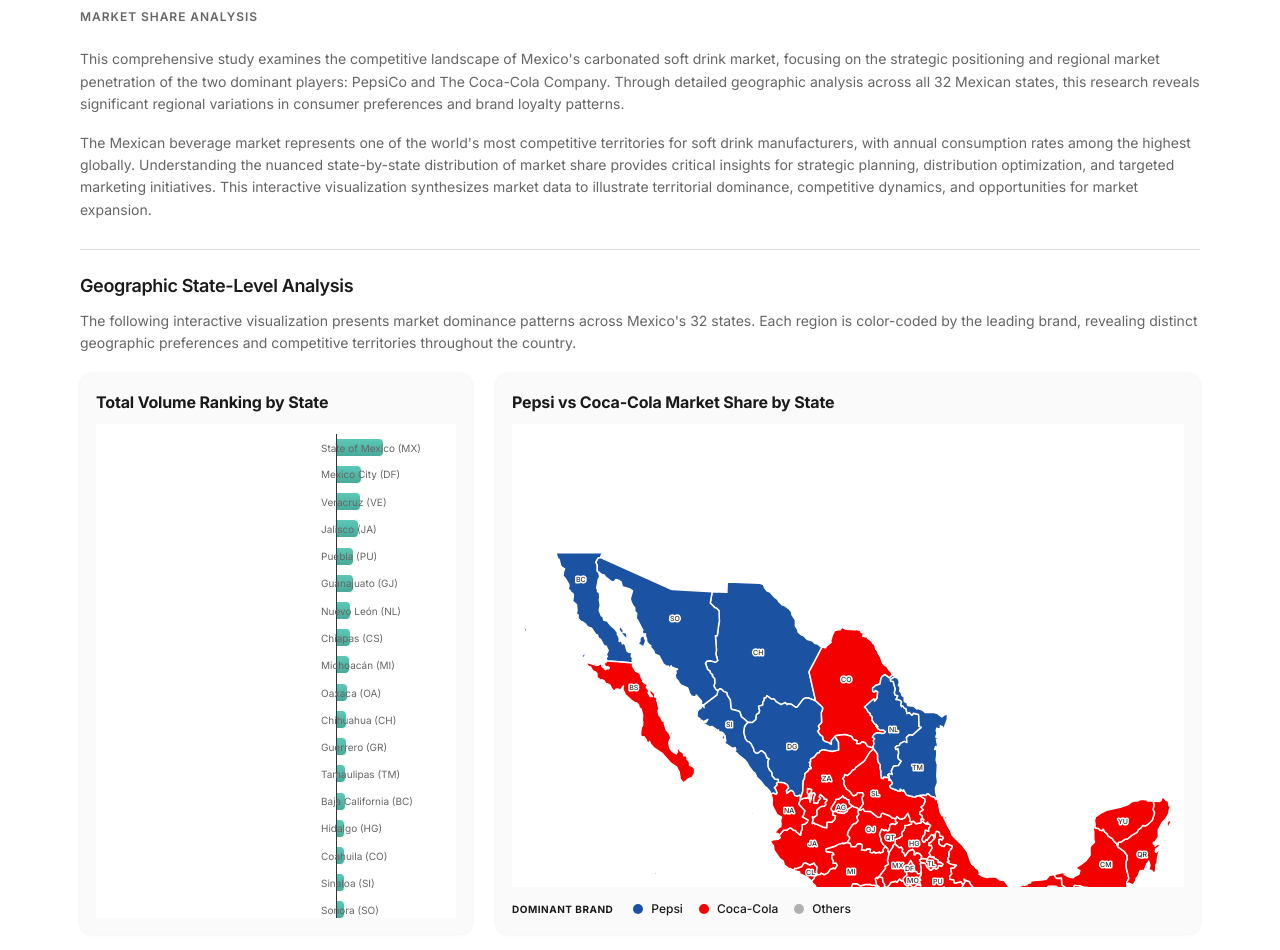
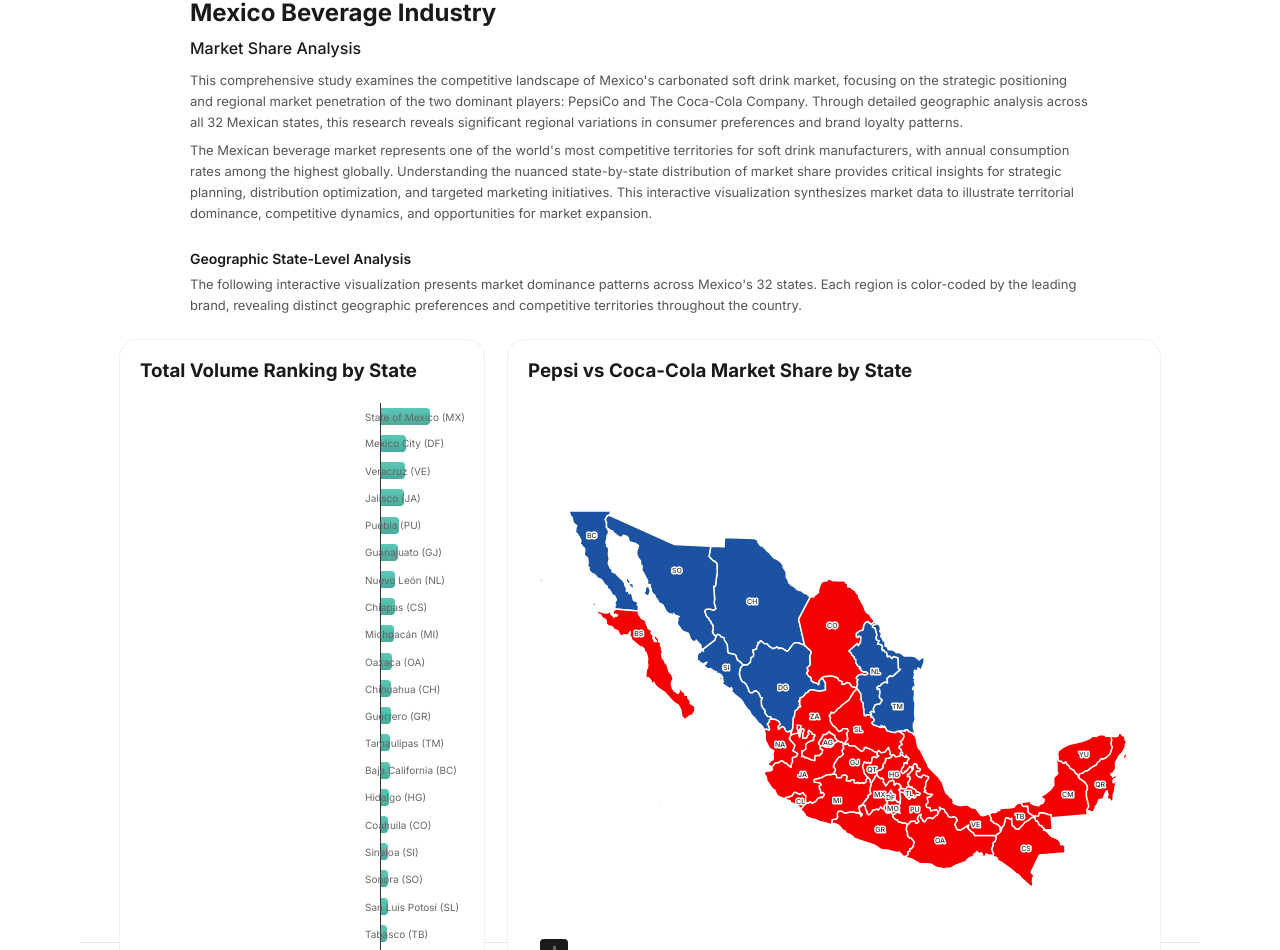
Before and after one commit to daniela2708/mex-map, a React (Vite) app: page / in a window 1280 px wide. Shown: the part 102-1052 px from the top of the page. Built offline with nearby package versions, Linux system fonts and the light colour scheme.

Commit message:
Refine map and ranking layout styles

```diff
--- a/src/components/MapSection.css
+++ b/src/components/MapSection.css
@@ -1,220 +1,168 @@
+/* CONTENEDOR GENERAL DE LA SECCIÓN */
 .map-section {
-  margin-top: 0;
+  padding: 32px 40px;
 }
 
+/* TITULOS E INTRO (arriba de las gráficas) */
 .map-header {
-  margin-bottom: 24px;
-  padding-bottom: 28px;
-  border-bottom: 1px solid #e0e0e0;
+  max-width: 900px;
+  margin: 0 auto 24px;
 }
 
 .section-title {
-  font-size: 32px;
+  font-size: 24px;
   font-weight: 700;
-  color: #1a1a1a;
-  margin: 0 0 10px 0;
-  letter-spacing: -0.025em;
-  line-height: 1.1;
-  font-family: 'Inter', -apple-system, BlinkMacSystemFont, sans-serif;
-  text-align: left;
+  margin-bottom: 4px;
 }
 
 .section-subtitle {
-  font-size: 12px;
-  font-weight: 600;
-  color: #666;
-  margin: 0 0 22px 0;
-  letter-spacing: 0.08em;
-  text-transform: uppercase;
-  text-align: left;
-  font-family: 'Inter', -apple-system, BlinkMacSystemFont, sans-serif;
+  font-size: 16px;
+  font-weight: 500;
+  margin-bottom: 8px;
 }
 
 .section-description {
-  font-size: 14px;
-  color: #666;
-  line-height: 1.6;
-  font-weight: 400;
-  margin-bottom: 16px;
-  text-align: left;
-  font-family: 'Inter', -apple-system, BlinkMacSystemFont, sans-serif;
-}
-
-.section-description:last-of-type {
-  margin-bottom: 0;
+  font-size: 13px;
+  color: #555;
+  margin-bottom: 8px;
 }
 
 .map-intro {
-  margin-bottom: 20px;
+  max-width: 900px;
+  margin: 0 auto 24px;
 }
 
 .map-intro-title {
-  font-size: 18px;
+  font-size: 14px;
   font-weight: 600;
-  color: #1a1a1a;
-  margin: 0 0 12px 0;
-  letter-spacing: -0.02em;
-  line-height: 1.3;
-  font-family: 'Inter', -apple-system, BlinkMacSystemFont, sans-serif;
-  text-align: left;
+  margin-bottom: 4px;
 }
 
 .map-intro-text {
-  font-size: 14px;
-  color: #666;
-  line-height: 1.6;
-  font-weight: 400;
-  margin: 0;
-  text-align: left;
-  font-family: 'Inter', -apple-system, BlinkMacSystemFont, sans-serif;
+  font-size: 13px;
+  color: #555;
 }
 
+/* ------------ LAYOUT DE LAS DOS GRÁFICAS ------------ */
+
+/* Fila que contiene ranking y mapa */
 .charts-row {
   display: flex;
   gap: 24px;
+  margin-top: 8px;
+
+  /* Alto fijo para que ambas cards tengan el MISMO alto externo */
+  height: 520px;            /* cambia a 60vh/70vh si prefieres relativo */
   align-items: stretch;
-  height: 70vh;
 }
 
+/* Columnas izquierda/derecha */
 .charts-column {
   display: flex;
   flex-direction: column;
+  min-width: 0;             /* importante para que flex no rompa el layout */
 }
 
+/* Ranking más angosto */
 .charts-column--left {
   flex: 0 0 35%;
 }
 
+/* Mapa más ancho */
 .charts-column--right {
-  flex: 1 1 0;
+  flex: 1;
 }
 
+/* Card genérica (misma para ambas) */
 .card {
+  flex: 1;
   display: flex;
   flex-direction: column;
-  flex: 1;
-  border-radius: 12px;
-  background: #fafafa;
-  box-shadow: 0 0 4px rgba(0, 0, 0, 0.08);
-  padding: 16px;
-  min-height: 0;
+  background: #ffffff;
+  border-radius: 18px;
+  padding: 16px 20px;
+  box-shadow: 0 0 0 1px #f1f1f1;
 }
 
+/* Header fijo arriba */
 .card-header {
   flex: 0 0 auto;
-  padding-bottom: 8px;
+  margin-bottom: 8px;
 }
 
-.card-header h3 {
-  margin: 0;
-  font-size: 16px;
-  font-weight: 700;
-  color: #1a1a1a;
-  letter-spacing: -0.01em;
+/* Cuerpo que se estira y marca la zona de la gráfica */
+.card-body {
+  flex: 1 1 auto;
+  min-height: 0;           /* sin esto, el scroll no funciona bien */
 }
 
-.card-body {
-  flex: 1 1 auto;
-  min-height: 0;
-}
-
+/* RANKING: scroll interno vertical */
 .card-body--scroll {
   overflow-y: auto;
 }
 
+/* MAPA: que la gráfica ocupe todo el alto disponible */
 .card-body--map {
   display: flex;
-  flex-direction: column;
 }
 
-.card-body--map > div,
-.card-body--scroll > div {
-  flex: 1 1 auto;
-  min-height: 0;
+/* Footer (leyenda) bajo el mapa, cuenta dentro del alto de la card */
+.card-footer {
+  flex: 0 0 auto;
+  margin-top: 10px;
 }
 
-.card-footer {
-  margin-top: 12px;
-}
+/* ------------ CONTENEDOR DE HIGHCHARTS ------------ */
 
 .chart-container {
   width: 100%;
   height: 100%;
 }
 
+/* Forzar que el div interno de Highcharts llene el contenedor
+   (evita que el mapa se haga más chico o tenga altura rara) */
+.chart-container > div {
+  width: 100% !important;
+  height: 100% !important;
+}
+
+/* ------------ LEYENDA DEL MAPA ------------ */
+
 .legend {
   display: flex;
   align-items: center;
   gap: 16px;
-  flex-wrap: wrap;
+  font-size: 11px;
 }
 
 .legend-title {
-  font-size: 10px;
-  font-weight: 700;
+  font-weight: 600;
   text-transform: uppercase;
-  letter-spacing: 0.5px;
-  color: #1a1a1a;
-  margin-right: 4px;
+  letter-spacing: 0.04em;
+  color: #444;
 }
 
 .brand-label {
-  display: flex;
+  display: inline-flex;
   align-items: center;
-  gap: 8px;
-  font-size: 12px;
-  font-weight: 500;
-  color: #1a1a1a;
+  gap: 6px;
 }
 
 .brand-dot {
-  width: 10px;
-  height: 10px;
+  width: 8px;
+  height: 8px;
   border-radius: 50%;
-  flex-shrink: 0;
+  display: inline-block;
 }
 
 .brand-dot.pepsi {
-  background: #1C52A2;
+  background: #1c52a2;
 }
 
 .brand-dot.coke {
-  background: #F40000;
+  background: #f40000;
 }
 
 .brand-dot.others {
-  background: #B0B0B0;
+  background: #b0b0b0;
 }
-
-.loading {
-  text-align: center;
-  padding: 100px;
-  color: #999;
-  font-size: 14px;
-}
-
-@media (max-width: 1024px) {
-  .charts-row {
-    flex-direction: column;
-    height: auto;
-  }
-
-  .charts-column--left,
-  .charts-column--right {
-    flex: 1 1 auto;
-  }
-}
-
-@media (max-width: 768px) {
-  .card {
-    padding: 14px;
-  }
-
-  .brand-label {
-    font-size: 11px;
-  }
-
-  .legend-title {
-    font-size: 9px;
-  }
-}
```
